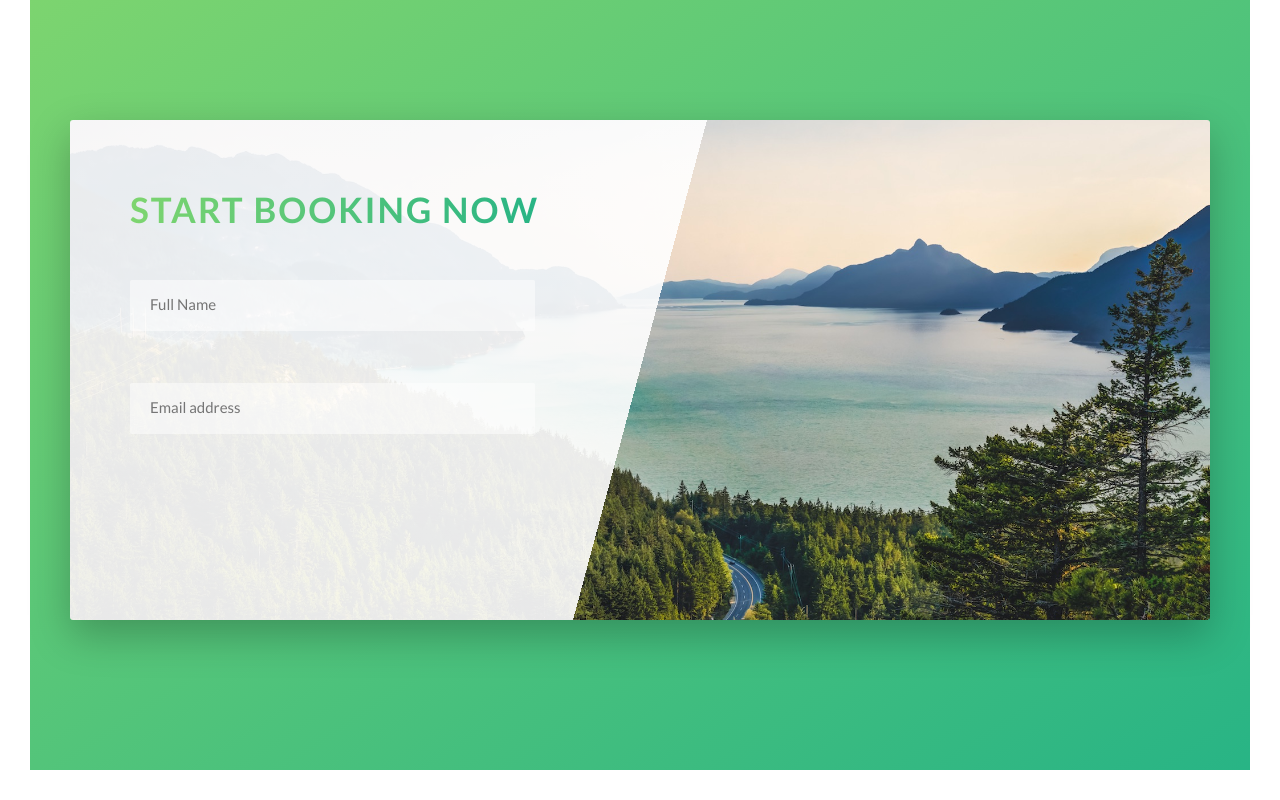
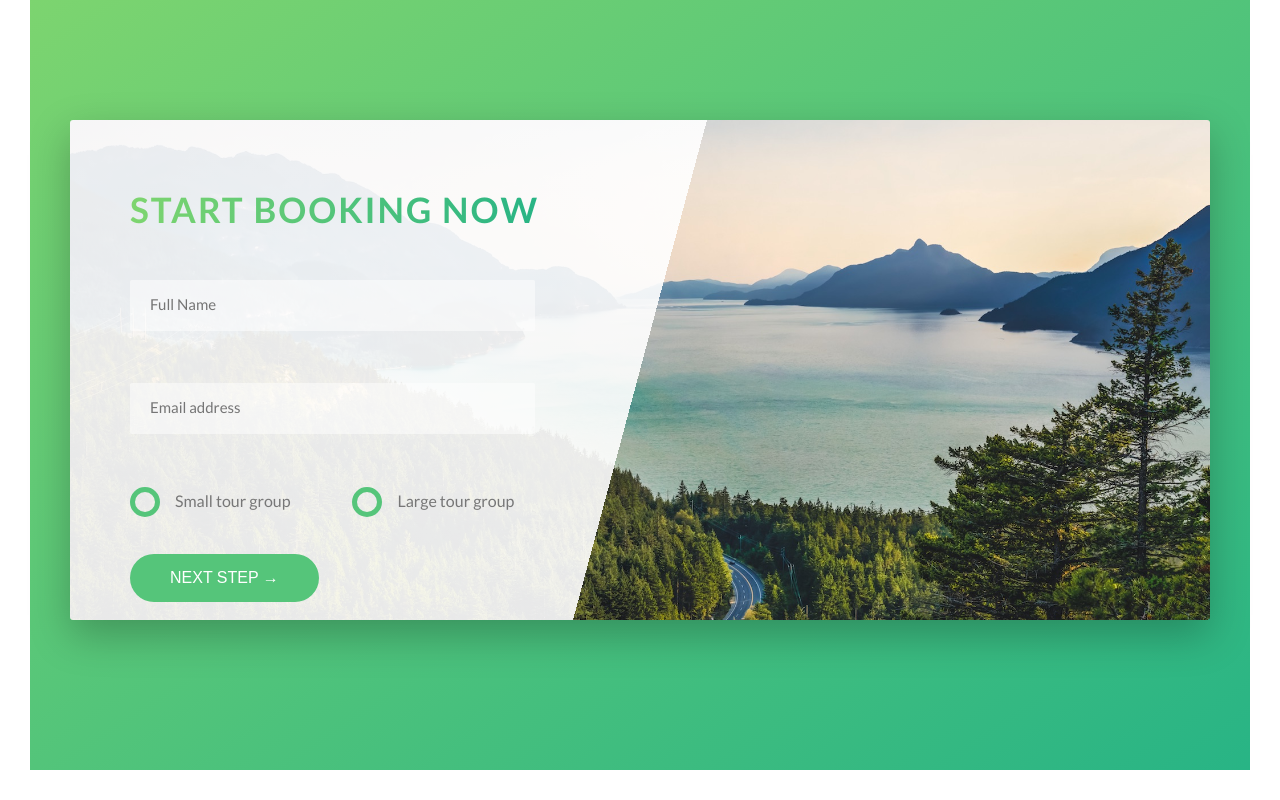
Before and after one commit to Altiuss/STYLES, a website: page index.html in a window 1280 px wide. Shown: the part 4469-5269 px from the top of the page. Drawn offline with Linux system fonts and the light colour scheme.

Commit message:
Building the Section - Part 3

```diff
--- a/index.html
+++ b/index.html
@@ -294,13 +294,37 @@
                                     Start booking now
                                 </h2>
                             </div>
+
                             <div class="form__group">
                                 <input type="text" class="form__input" placeholder="Full Name" id="name" required>
                                 <label for="name" class="form__label">Full Name</label>
                             </div>
+
                             <div class="form__group">
                                 <input type="email" class="form__input" placeholder="Email address" id="email" required>
                                 <label for="email" class="form__label">Email address</label>
+                            </div>
+
+                            <div class="form__group u-margin-bottom-medium">
+                                <div class="form__radio-group">
+                                    <input type="radio" class="form__radio-input" id="small" name="size">
+                                    <label for="small" class="form__radio-label">
+                                        <span class="form__radio-button"></span>
+                                        Small tour group
+                                    </label>
+                                </div>
+
+                                <div class="form__radio-group">
+                                    <input type="radio" class="form__radio-input" id="large" name="size">
+                                    <label for="large" class="form__radio-label">
+                                        <span class="form__radio-button"></span>
+                                        Large tour group
+                                    </label>
+                                </div>
+
+                            </div>
+                            <div class="form__group">
+                                <button class="btn btn--green">Next step &rarr;</button>
                             </div>
                         </form>
                     </div>
--- a/sass/base/_utilities.scss
+++ b/sass/base/_utilities.scss
@@ -1,10 +1,10 @@
 .u-center-text {
-    text-align: center;
+    text-align: center !important;
 }
 
-.u-margin-bottom-small {margin-bottom: 1.5rem;}
-.u-margin-bottom-medium {margin-bottom: 4rem;}
-.u-margin-bottom-big {margin-bottom: 8rem;}
+.u-margin-bottom-small {margin-bottom: 1.5rem !important; }
+.u-margin-bottom-medium {margin-bottom: 4rem !important;}
+.u-margin-bottom-big {margin-bottom: 8rem !important;}
 
-.u-margin-top-big {margin-top: 8rem;}
-.u-margin-top-huge {margin-top: 10rem;}
+.u-margin-top-big {margin-top: 8rem !important;}
+.u-margin-top-huge {margin-top: 10rem !important;}
--- a/sass/components/_button.scss
+++ b/sass/components/_button.scss
@@ -1,5 +1,6 @@
 .btn {
 
+    &,
     &:link,
     &:visited {
         text-transform: uppercase;
@@ -10,6 +11,11 @@
         transition: all .2s;
         position: relative;
         font-size: $default-font-size;
+
+        //Change for the <button> element
+
+        border: none;
+        cursor: pointer;
 
     }
 
@@ -25,7 +31,9 @@
 
     }
 
-    &:active {
+    &:active,
+    &:focus {
+        outline: none;
         transform: translateY(-1px);
         box-shadow: 0 0.5rem 1rem rgba($color-black, .2);
     }
--- a/sass/components/_form.scss
+++ b/sass/components/_form.scss
@@ -15,6 +15,7 @@
         border-bottom: 3px solid transparent;
         width: 90%;
         display: block;
+        transition: all .5s;
 
         &:focus {
             outline: none;
@@ -54,4 +55,56 @@
         transform: translateY(-4rem);
     }
 
+    &__radio-group {
+        width: 49%;
+        display: inline-block;
+
+    }
+
+    &__radio-input {
+        display: none;
+
+    }
+
+
+    &__radio-label {
+        font-size: $default-font-size;
+        cursor: pointer;
+        position: relative;
+        padding-left: 4.5rem;
+
+    }
+
+
+    &__radio-button {
+        height: 3rem;
+        width: 3rem;
+        border: 5px solid $color-primary;
+        border-radius: 50%;
+        position: absolute;
+        left: 0;
+        top: -.4rem;
+
+
+        &::after {
+            content: '';
+            height: 1.3rem;
+            width: 1.3rem;
+            border-radius: 50%;
+            position: absolute;
+            top: 50%;
+            left: 50%;
+            transform: translate(-50%, -50%);
+            background-color: $color-primary;
+            opacity: 0;
+            transition: opacity .2s;
+
+        }
+
+    }
+
+    &__radio-input:checked + &__radio-label &__radio-button::after {
+        opacity: 1;
+    }
+
 }
```
Also changed, not shown: css/style.css.
